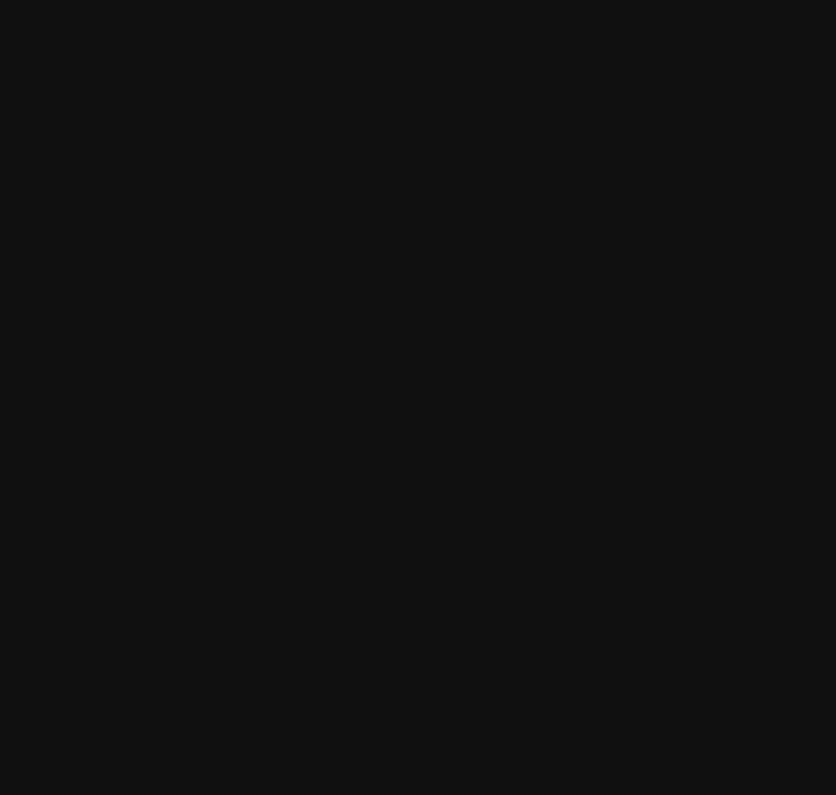
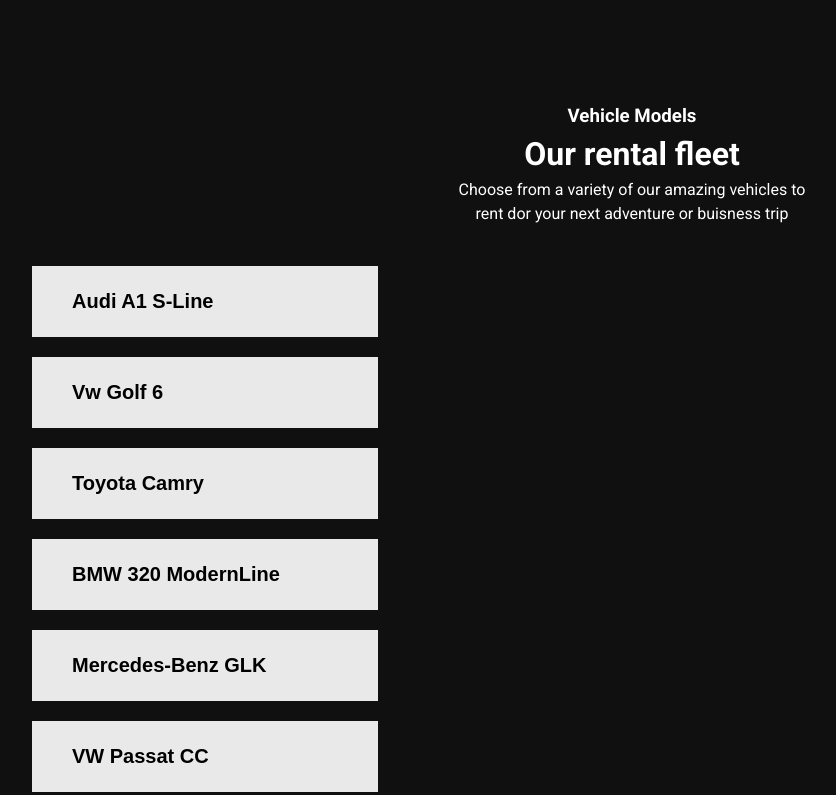
Before and after one commit to tiwaritech18/Drive-Smart-Car-rental, a React (Create React App) app: page / in a window 1280 px wide. Shown: the part 1465-2260 px from the top of the page, without its empty margins (8-844 px from the left). Before the commit the page ends 1617 px from the top, so only its background shows below. Built offline with nearby package versions, Linux system fonts and the light colour scheme.

Commit message:
working on the ui

```diff
--- a/src/App.js
+++ b/src/App.js
@@ -1,6 +1,7 @@
 import { BrowserRouter, Route, Routes} from 'react-router-dom';
 import './App.css';
 import About from './components/About/About';
+import CarsAvailable from './components/CarsAvailable/CarsAvailable';
 
 import Home from './components/Home/Home';
 import Navbar from './components/Navbar/Navbar';
@@ -16,6 +17,7 @@ function App() {
       </Routes>
       <Rentcar />
       <About />
+      <CarsAvailable />
     </div>
     </BrowserRouter>
   );
--- a/src/components/About/About.css
+++ b/src/components/About/About.css
@@ -1,7 +1,7 @@
 .about-cards{
   color: white;
   font-family: "Roboto" , sans-serif;
-  height: 80vh;
+  height: 70vh;
   margin-top:200px
 
 }
--- /dev/null
+++ b/src/components/CarsAvailable/Cars.js
@@ -0,0 +1,39 @@
+const carModal=[
+  {
+    id:1,
+    name:"Audi A1 S-Line",
+    imgSrc:"https://car-rental-ten.vercel.app/static/media/audia1.d038cf70b700e34e607a.jpg",
+    price:"$45 /rent per day"
+  },
+  {
+    id:2,
+    name:"Vw Golf 6",
+    imgSrc:"https://car-rental-ten.vercel.app/static/media/golf6.595c0bbfc7ce2e50aa05.jpg",
+    price:"$36 /rent per day"
+  },
+  {
+    id:3,
+    name:"Toyota Camry",
+    imgSrc:"https://car-rental-ten.vercel.app/static/media/toyotacamry.3d493a56558c50b677cc.jpg",
+    price:"$40 /rent per day"
+  },
+  {
+    id:4,
+    name:"BMW 320 ModernLine",
+    imgSrc:"https://car-rental-ten.vercel.app/static/media/bmw320.84ab73b0c9133418f907.jpg",
+    price:"$58 /rent per day"
+  },
+  {
+    id:5,
+    name:"Mercedes-Benz GLK",
+    imgSrc:"https://car-rental-ten.vercel.app/static/media/benz.0a6153731a2c1a68054a.jpg",
+    price:"$60 /rent per day"
+  },
+  {
+    id:6,
+    name:"VW Passat CC",
+    imgSrc:"https://car-rental-ten.vercel.app/static/media/passatcc.bd82bd1deac8c11e3c4d.jpg",
+    price:"$55 /rent per day"
+  },
+]
+export default carModal;
--- /dev/null
+++ b/src/components/CarsAvailable/CarsAvailable.css
@@ -0,0 +1,50 @@
+.description{
+  color: white;
+  display: flex;
+  justify-content: center;
+  align-items: center;
+  flex-direction: column;
+  margin-bottom: 30px;
+
+}
+.description h3{
+  font-weight: 600;
+}
+.description h1{
+  font-weight: bold;
+}
+.description p{
+  width: 30%;
+  text-align: center;
+
+}
+.cars{
+  display: flex;
+  align-items: center;
+  justify-content: space-between;
+}
+.cars-name{
+  display: flex;
+  flex-direction: column;
+  width: 30%;
+
+}
+#cars-button{
+    background-color: #e9e9e9;
+    margin: 10px;
+    border: none;
+    cursor: pointer;
+    font-size: 20px;
+    font-family: Poppins,sans-serif;
+    font-weight: 600;
+    padding: 1.5rem 2.5rem;
+    text-align: left;
+    transition: all .2s;
+}
+.modal-data{
+  border: 1px solid white;
+}
+.modal-data p{
+  color: white;
+  font-size: 20px;
+}
--- /dev/null
+++ b/src/components/CarsAvailable/CarsImage.jsx
@@ -0,0 +1,8 @@
+
+export default function CarsImage(props){
+  return (
+    <div className="cars-image">
+          <img src={props.imageURL} alt="car" />
+    </div>
+  )
+}
--- a/src/components/Home/Home.jsx
+++ b/src/components/Home/Home.jsx
@@ -15,9 +15,7 @@ export default function Home(){
           </div>
         </div>
         <div className="img">
-
           <img src={car1} alt="" />
-
         </div>
 
       </div>
--- a/src/components/Rentcar/Rentcar.css
+++ b/src/components/Rentcar/Rentcar.css
@@ -31,3 +31,8 @@ select{
   gap: 5px;
   align-items: center;
 }
+#error{
+  color: #ff4d30;
+  display: flex;
+  justify-content: center;
+}
--- a/src/components/Rentcar/Rentcar.jsx
+++ b/src/components/Rentcar/Rentcar.jsx
@@ -1,10 +1,12 @@
 import { useState } from "react";
+import Cars from "../CarsAvailable/Cars"
 import "./Rentcar.css";
 
 export default function Rentcar(){
   const [carType,setCarType]=useState('');
   const [startDate,setStartDate]=useState('');
   const [endDate,setEndDate]=useState('');
+  const [errorMessage,setErrorMessage]=useState(null);
 
   function handleCarType(e){
     setCarType(e.target.value)
@@ -12,15 +14,21 @@ export default function Rentcar(){
 
   function handleStartDate(e){
     const toDate=e.target.value;
-    console.log(toDate)
+    setStartDate(toDate)
   }
 
   function handleEndDate(e){
-    setEndDate(e.target.vaue)
-    console.log(endDate)
+    const EndDate=e.target.value;
+    setEndDate(EndDate)
   }
   function handleSearch(e){
     e.preventDefault()
+    if(!carType || !startDate || !endDate ){
+      setErrorMessage("please fill out all the required fields")
+    }
+    else{
+      setErrorMessage("")
+    }
     console.log(carType)
     console.log(startDate)
     console.log(endDate)
@@ -37,9 +45,8 @@ export default function Rentcar(){
             <label htmlFor="carType">Car Type:</label>
             <select id="carType" onChange={handleCarType}>
               <option value="">- Select Car Type -</option>
-            <option value="sedan">Sedan</option>
-            <option value="suv">SUV</option>
-            <option value="van">Van</option>
+              {Cars.map((car) => (<option value={car.name} key={car.id}>{car.name}</option>))}
+
             </select>
           </div>
           <div className="choose-inputs">
@@ -62,6 +69,7 @@ export default function Rentcar(){
           </div>
           <button id="search-button" onClick={handleSearch}>Search</button>
         </div>
+        {errorMessage && <p id="error">{errorMessage}</p> }
     </div>
   )
 }
```
Lines whose indentation alone changed are shown as unchanged.
